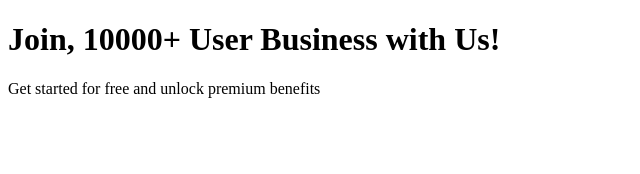
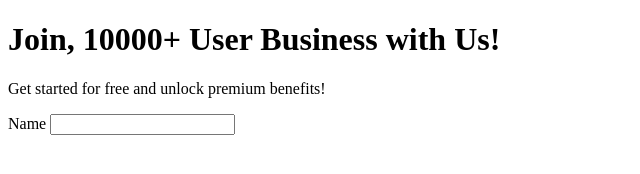
Before and after one commit to madhavmishra09/Gaming-Galactica, a plain HTML site: page index.html in a window 1280 px wide. Shown: the whole page, without its empty margins (0-640 px from the left). Drawn offline with Linux system fonts and the light colour scheme.

Commit message:
making a form

```diff
--- a/index.html
+++ b/index.html
@@ -9,9 +9,19 @@
 </head>
 
 <body>
-    <div class="title"><h1>Join, 10000+ User Business with Us!</h1></div>
-    <div class="subtitle"><p>Get started for free and unlock premium benefits</p></div>
-    <div></div>
+    <div class="title">
+        <h1>Join, 10000+ User Business with Us!</h1>
+    </div>
+    <div class="subtitle">
+        <p>Get started for free and unlock premium benefits!</p>
+    </div>
+    <div class="login-form">
+        <form action="\">
+            <label id="name">Name</label>
+            <input type="text" id="name" required><br>
+
+        </form>
+    </div>
     <div></div>
 </body>
 
```
